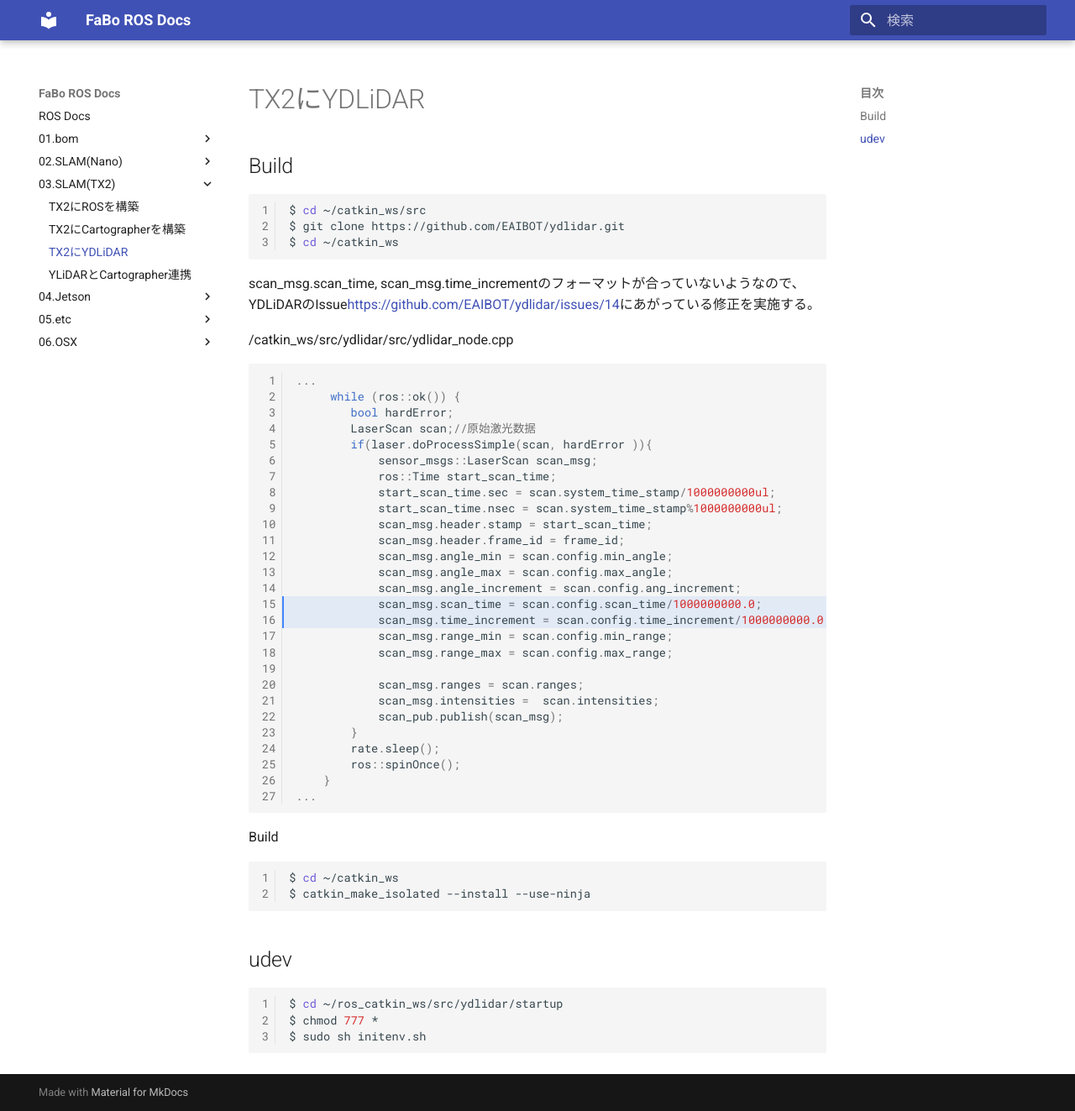
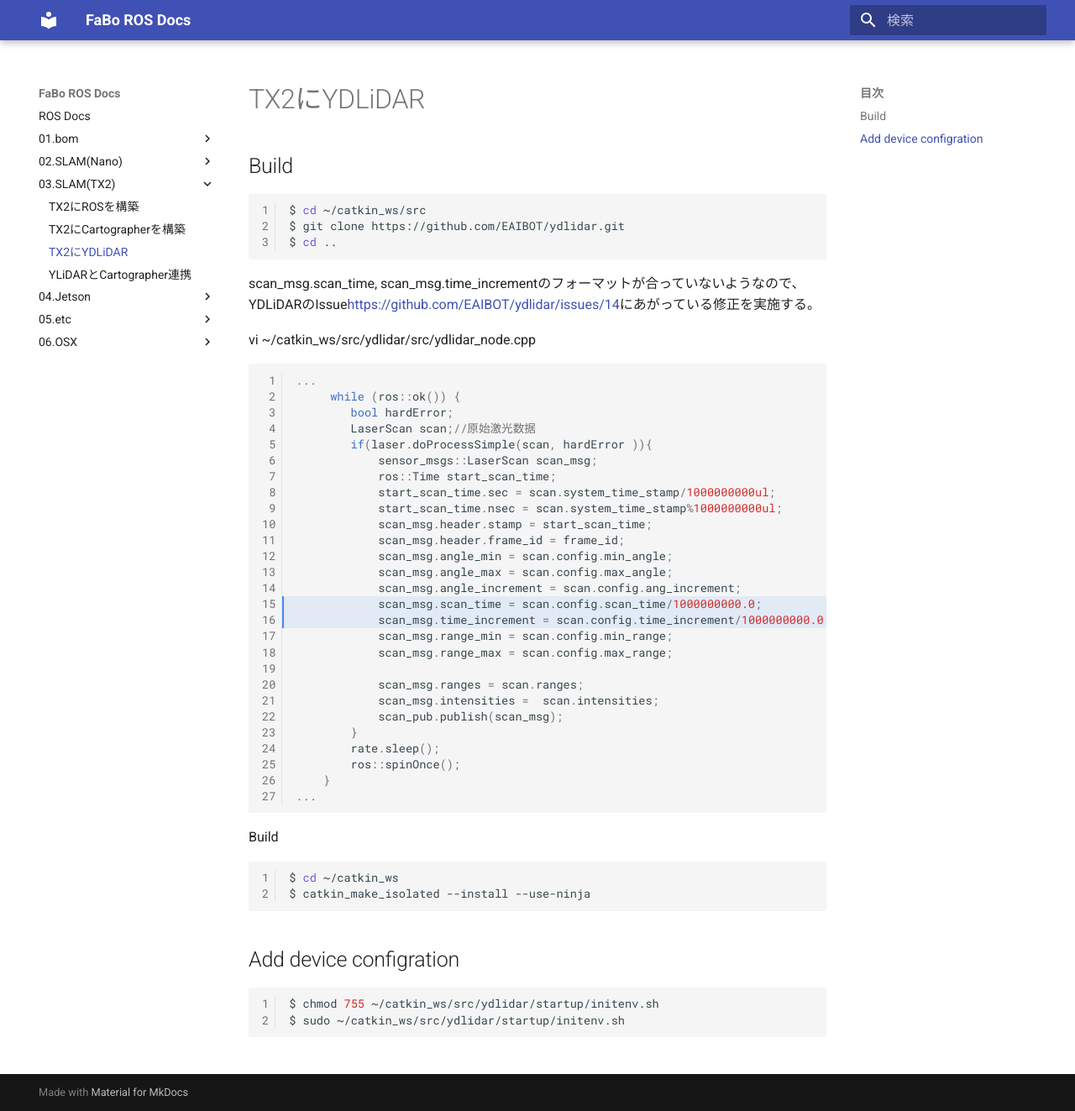
Before and after one commit to FaBoPlatform/ROSDocs, an MkDocs documentation site: the page built from docs/03.SLAM(TX2)/03.ydlidar.md, in a window 1280 px wide and 1323 px high. Shown: the whole window at 84% size. Built offline with MkDocs 1.6.1 and Material for MkDocs 9.7.7, drawn with Linux system fonts in a browser that asks for light colours; nearby versions of some CDN libraries.

Commit message:
update tx2 YDLiDAR

````diff
--- a/docs/03.SLAM(TX2)/03.ydlidar.md
+++ b/docs/03.SLAM(TX2)/03.ydlidar.md
@@ -5,11 +5,11 @@
 ```
 $ cd ~/catkin_ws/src
 $ git clone https://github.com/EAIBOT/ydlidar.git
-$ cd ~/catkin_ws
+$ cd ..
 ```
  scan_msg.scan_time, scan_msg.time_incrementのフォーマットが合っていないようなので、YDLiDARのIssue[https://github.com/EAIBOT/ydlidar/issues/14](https://github.com/EAIBOT/ydlidar/issues/14)にあがっている修正を実施する。
 
-/catkin_ws/src/ydlidar/src/ydlidar_node.cpp
+vi ~/catkin_ws/src/ydlidar/src/ydlidar_node.cpp
 ```c hl_lines="15 16"
 ...
      while (ros::ok()) {
@@ -46,10 +46,9 @@
 $ catkin_make_isolated --install --use-ninja
 ```
 
-## udev
+## Add device configration
 
 ```
-$ cd ~/ros_catkin_ws/src/ydlidar/startup
-$ chmod 777 *
-$ sudo sh initenv.sh
+$ chmod 755 ~/catkin_ws/src/ydlidar/startup/initenv.sh
+$ sudo ~/catkin_ws/src/ydlidar/startup/initenv.sh
 ```
````
